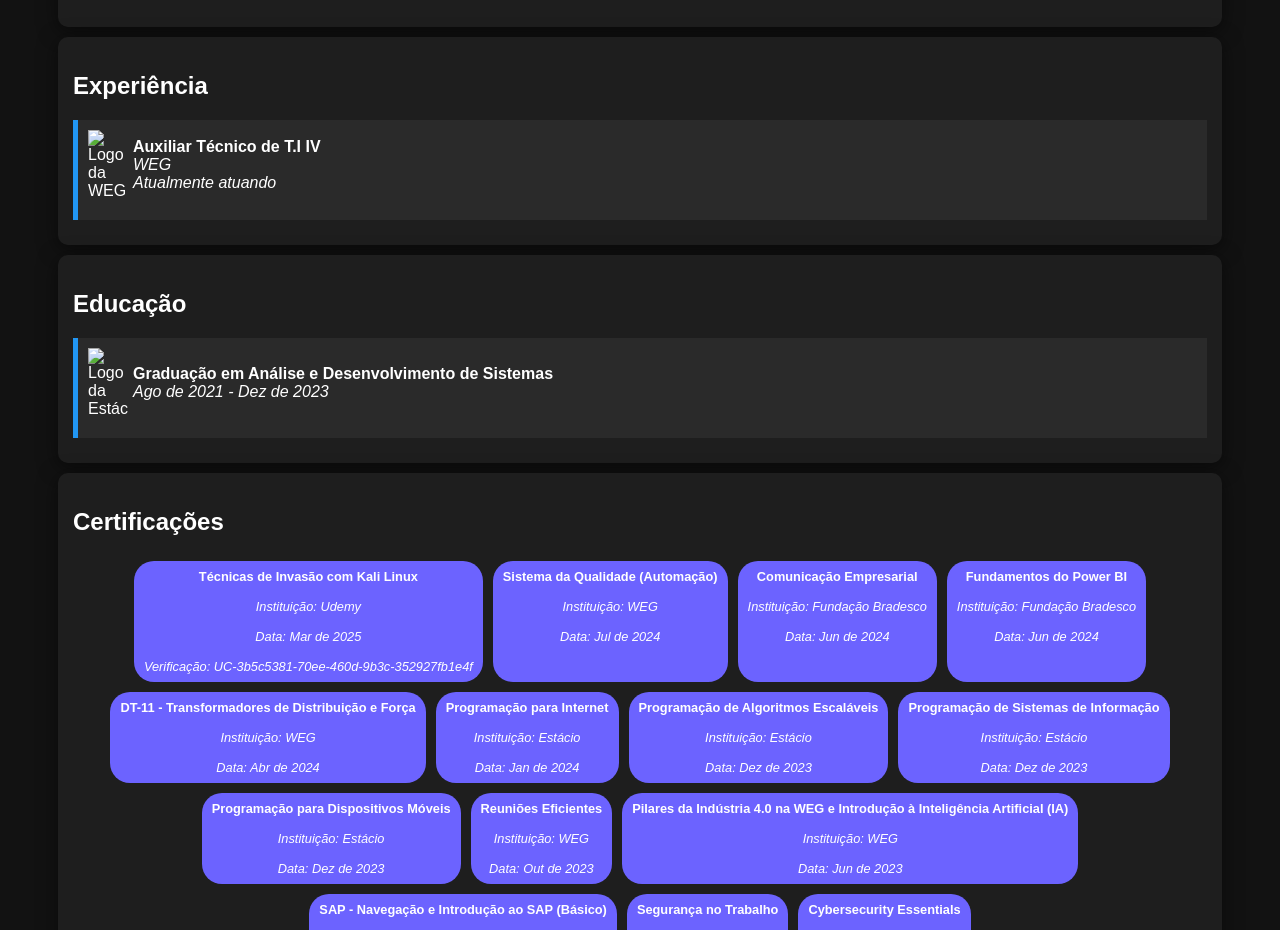
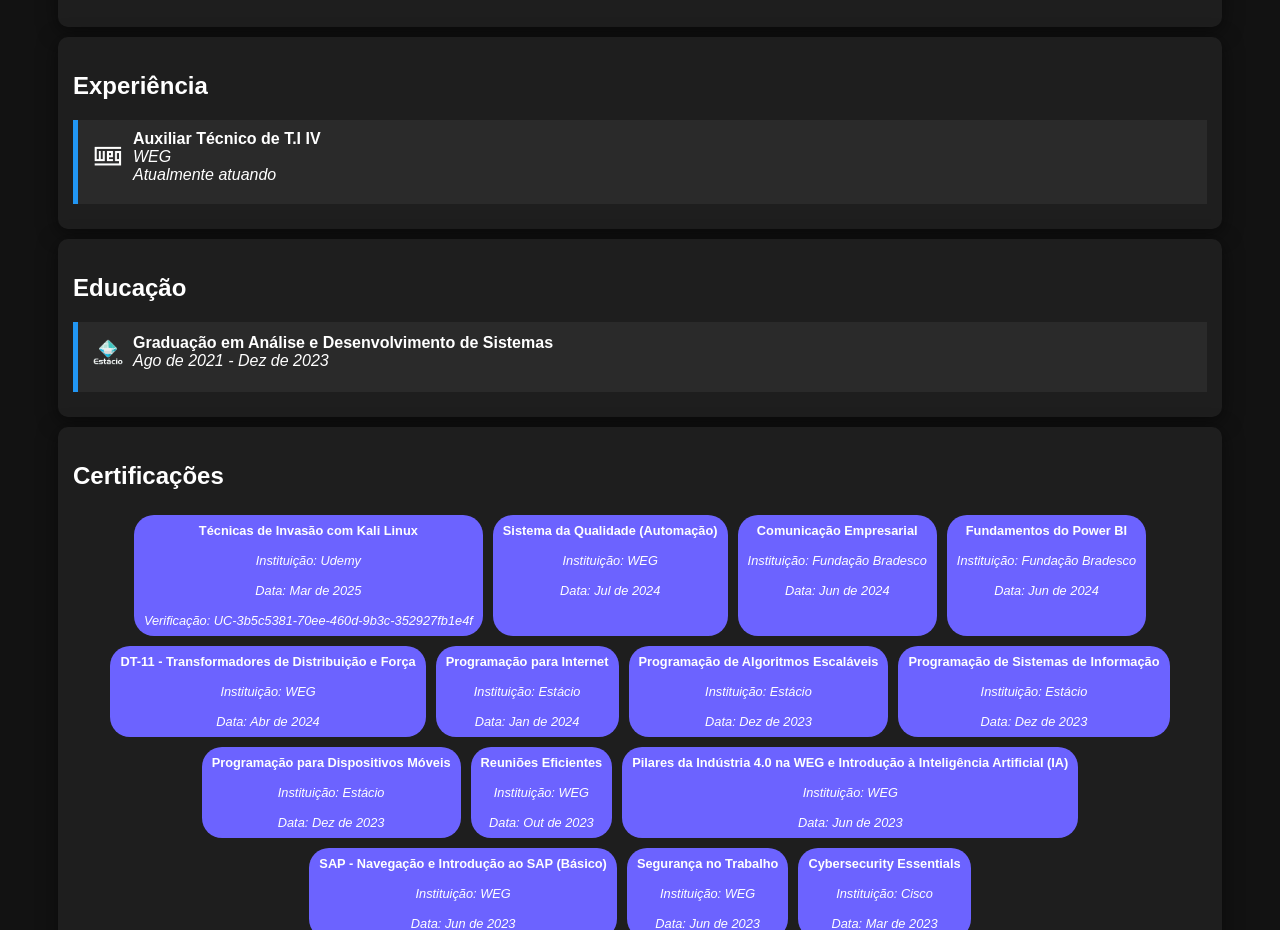
Before and after one commit to andersonmoegel/minhabio, a plain HTML site: page index.html in a window 1280 px wide. Shown: the part 963-1893 px from the top of the page. Drawn offline with Linux system fonts and the light colour scheme; the site is published under a folder, as on GitHub Pages, so addresses that start at the root find nothing.

Commit message:
Update index.html

```diff
--- a/index.html
+++ b/index.html
@@ -220,7 +220,7 @@
         <div class="highlight">
             <ul class="experience" style="padding: 0; margin: 0;"> <!-- Removido padding e margin -->
                 <li style="display: flex; align-items: center; margin-bottom: 10px;">
-                    <img src="/weg.png" alt="Logo da WEG" class="logo">
+                    <img src="weg.png" alt="Logo da WEG" class="logo">
                     <div>
                         <strong>Auxiliar Técnico de T.I IV</strong> <br>
                         <em>WEG</em> <br>
@@ -236,7 +236,7 @@
         <div class="highlight">
             <ul class="education" style="padding: 0; margin: 0;"> <!-- Removido padding e margin -->
                 <li style="display: flex; align-items: center; margin-bottom: 10px;">
-                    <img src="/estacio.png" alt="Logo da Estácio" class="logo">
+                   <img src="estacio.png" alt="Logo da Estácio" class="logo">
                     <div>
                         <strong>Graduação em Análise e Desenvolvimento de Sistemas</strong> <br>
                         <em>Ago de 2021 - Dez de 2023</em>
```
